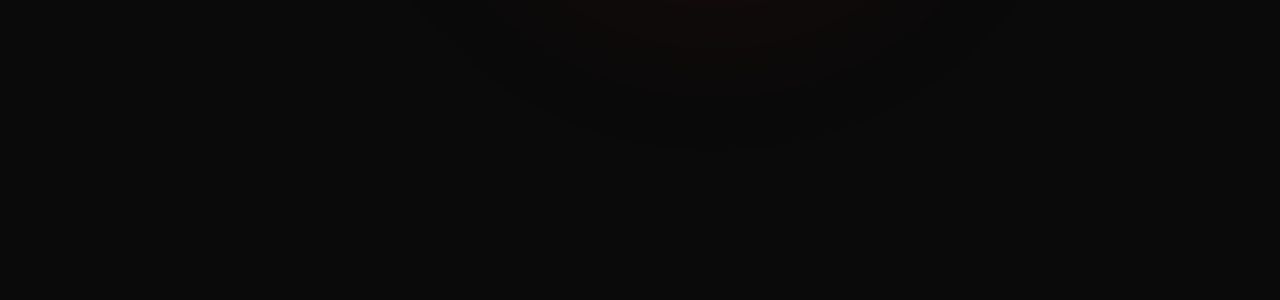
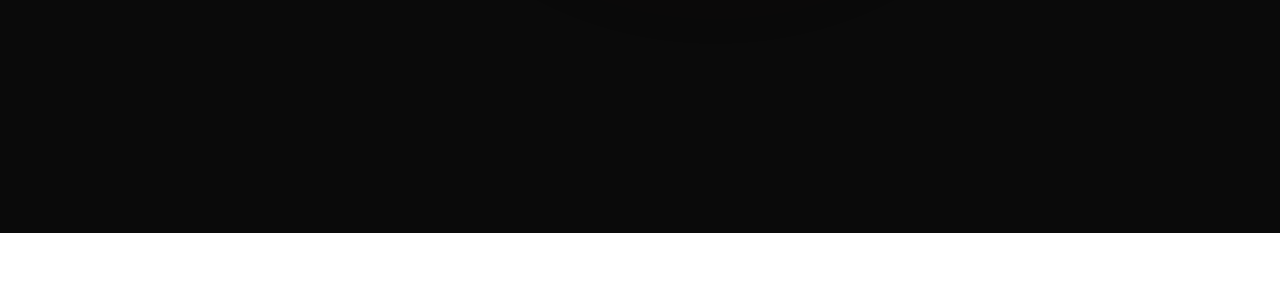
Before and after one commit to Abhinandankhajuria01/Portfolio, a React (Vite) app: page / in a window 1280 px wide. Shown: the part 7860-8160 px from the top of the page. Built offline with nearby package versions, Linux system fonts and the light colour scheme.

Commit message:
style: change Museum of Failures layout to a single horizontal scrollable row

```diff
--- a/src/components/MuseumOfFailures.tsx
+++ b/src/components/MuseumOfFailures.tsx
@@ -127,11 +127,11 @@
           </p>
         </div>
 
-        <div ref={gridRef} className="grid grid-cols-1 md:grid-cols-3 gap-4 sm:gap-8">
+        <div ref={gridRef} className="flex flex-nowrap overflow-x-auto gap-6 sm:gap-8 pb-8 pt-4 snap-x snap-mandatory scroll-smooth" style={{ scrollbarWidth: 'none' }}>
           {failures.map((failure) => (
             <motion.div
               key={failure.id}
-              className="failure-card bg-[#111] border border-white/10 p-5 sm:p-8 transition-colors duration-500 group cursor-pointer relative overflow-hidden"
+              className="failure-card shrink-0 w-[85vw] sm:w-[400px] snap-center bg-[#111] border border-white/10 p-5 sm:p-8 transition-colors duration-500 group cursor-pointer relative overflow-hidden"
               whileHover={{
                 scale: 1.04,
                 y: -6,
```
